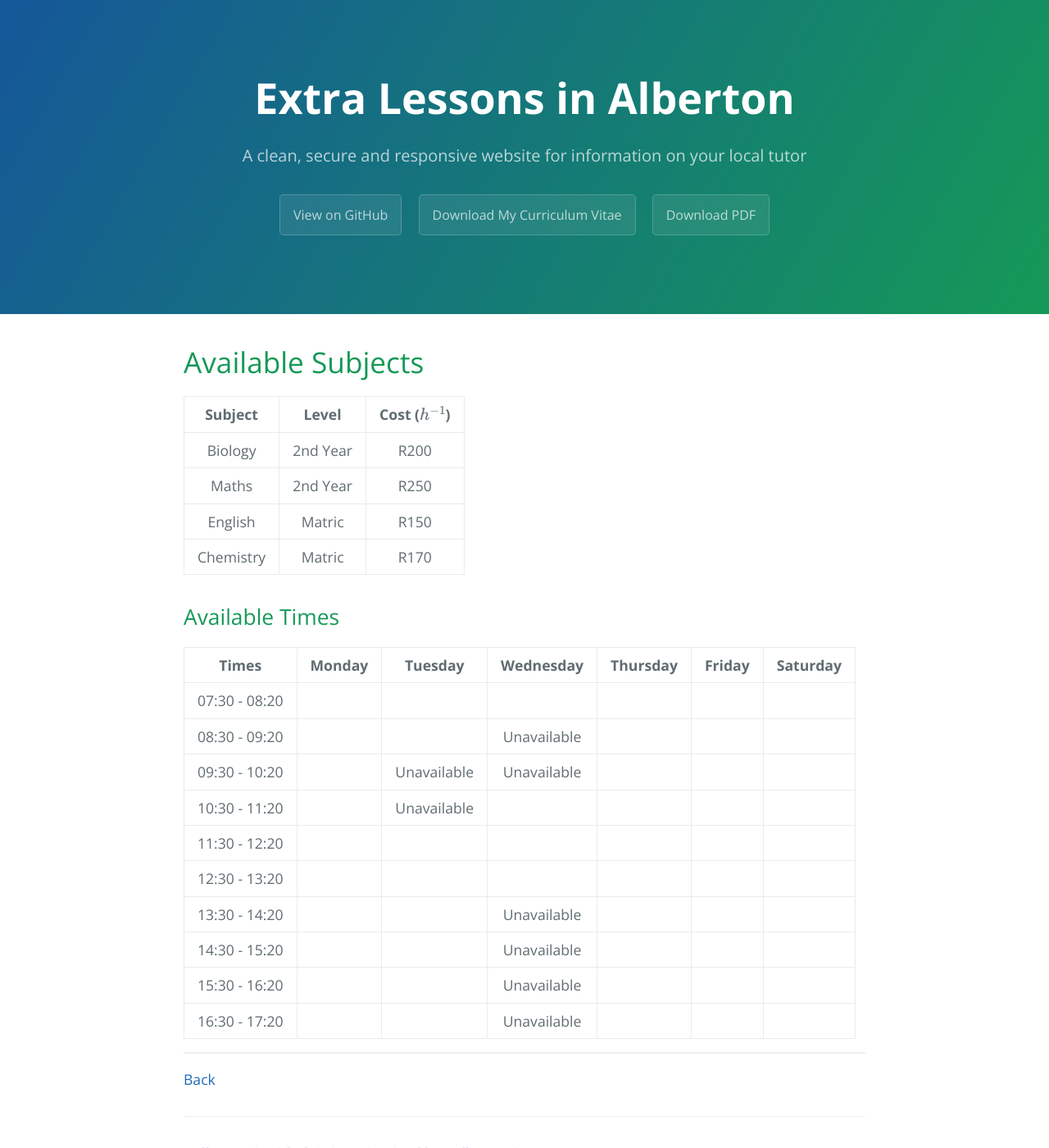
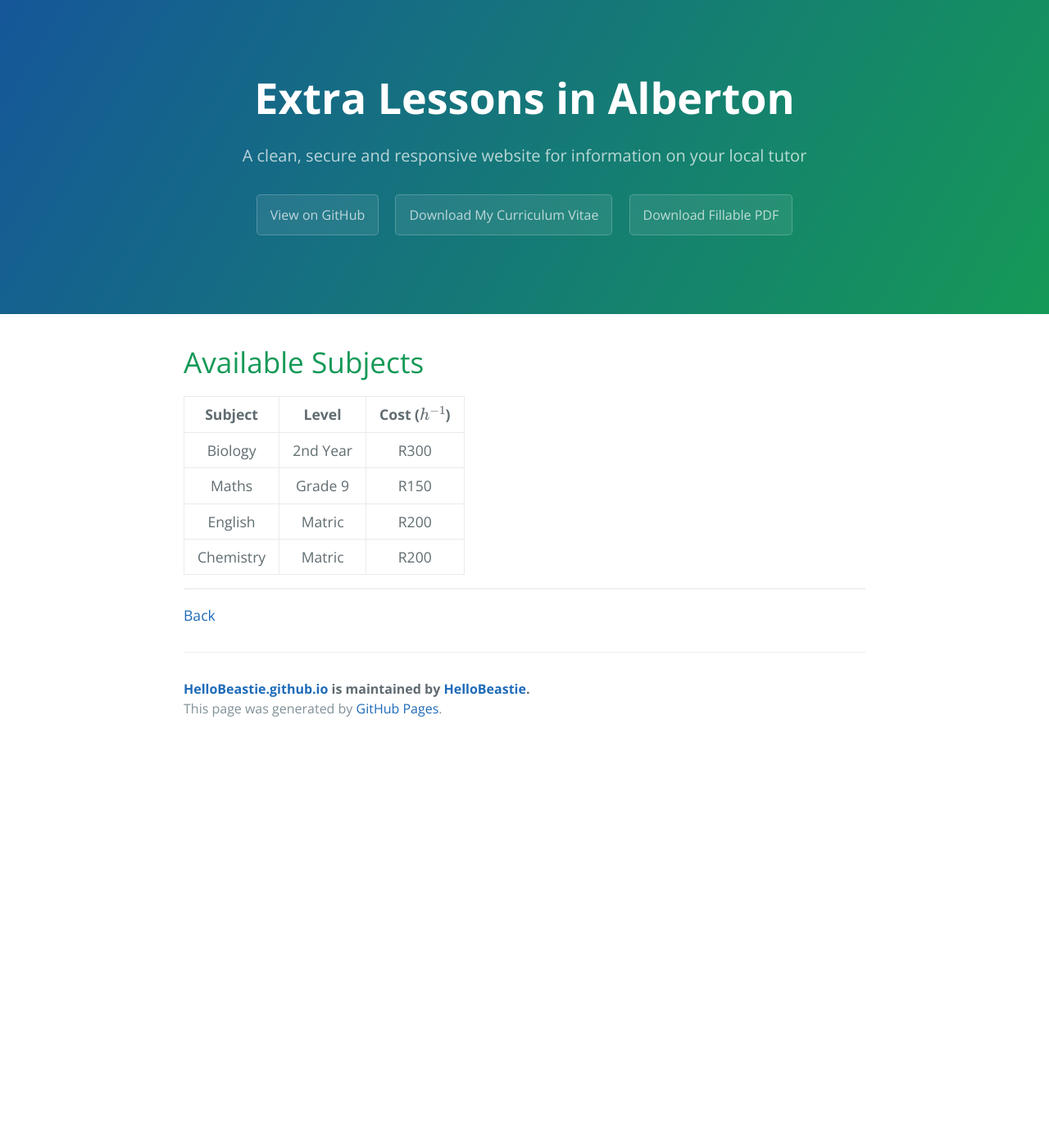
Before and after one commit to HelloBeastie/HelloBeastie.github.io, a Jekyll site: the page built from available-subjects.md, in a window 1280 px wide and 1400 px high. Shown: the whole window at 82% size. Built offline with Jekyll 4.4.1, drawn with Linux system fonts in a browser that asks for light colours; formulas are drawn with MathJax 3; our own code applies the rules of GitHub Pages for plain Markdown files.

Commit message:
Minor adjustments

```diff
--- a/_layouts/default.html
+++ b/_layouts/default.html
@@ -36,11 +36,10 @@
       <h1 class="project-name">{{ site.title | default: site.github.repository_name }}</h1>
       <h2 class="project-tagline">{{ site.description | default: site.github.project_tagline }}</h2>
 
+      {% if site.show_downloads %}
         <a href="{{ site.github.repository_url }}" class="btn">View on GitHub</a>
-
-      {% if site.show_downloads %}
         <a href="https://cdn.rawgit.com/HelloBeastie/HelloBeastie.github.io/7585ce9a/_includes/Riki_Lee_Cirrculem_Vitae.pdf" class="btn">Download My Curriculum Vitae</a>
-        <a href="{{ site.github.tar_url }}" class="btn">Download PDF</a>
+        <a href="{{ site.github.tar_url }}" class="btn">Download Fillable PDF</a>
       {% endif %}
     </section>
 
--- a/available-subjects.md
+++ b/available-subjects.md
@@ -6,25 +6,10 @@ layout: default
 
 | Subject      | Level             | Cost ($h^{-1}$) |
 |:------------:|:-----------------:|:---------------:|
-| Biology      | 2nd Year          | R200            |
-| Maths        | 2nd Year          | R250            |
-| English      | Matric            | R150            |
-| Chemistry    | Matric            | R170            |
-
-## [](#Available Times)Available Times
-
-|	Times		|	Monday	|	Tuesday	|	Wednesday	|	Thursday	|	Friday	|	Saturday	|
-|:-------------:|:---------:|:---------:|:-------------:|:-------------:|:---------:|:-------------:|
-| 07:30 - 08:20	|			|			|				|				|			|				|
-| 08:30 - 09:20	|			|           |Unavailable 	|				|			|				|
-| 09:30 - 10:20	|			|Unavailable|Unavailable	|				|			|				|
-| 10:30 - 11:20	|			|Unavailable|				|				|			|				|
-| 11:30 - 12:20	|			|			|				|				|			|				|
-| 12:30 - 13:20	|			|			|				|				|			|				|
-| 13:30 - 14:20	|			|			|Unavailable	|				|			|				|
-| 14:30 - 15:20	|			|			|Unavailable	|				|			|				|
-| 15:30 - 16:20	|			|			|Unavailable	|				|			|				|
-| 16:30 - 17:20	|			|			|Unavailable	|				|			|				|
+| Biology      | 2nd Year          | R300            |
+| Maths        | Grade 9           | R150            |
+| English      | Matric            | R200            |
+| Chemistry    | Matric            | R200            |
 
 * * *
 <a href="javascript:history.back()">Back</a>
```
Also changed, not shown: about.md (+3 -1 lines), index.md (+2 -0 lines).
